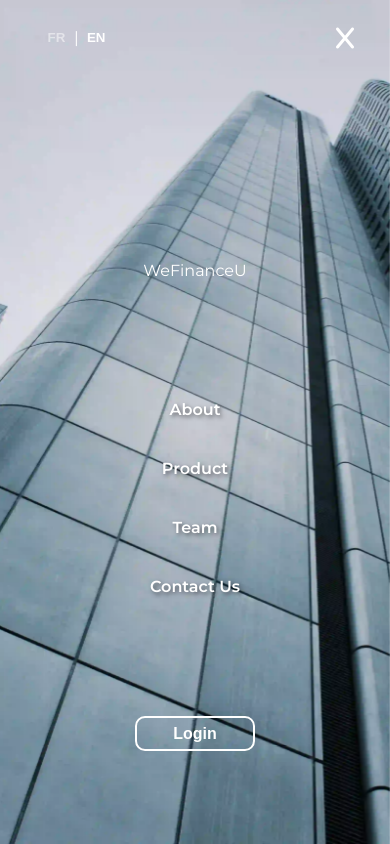
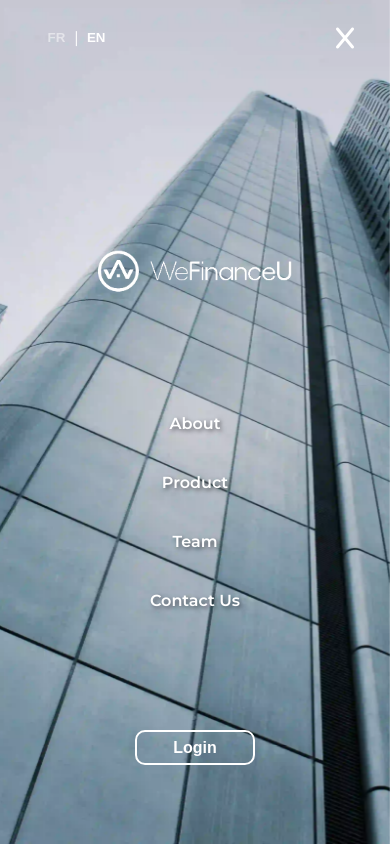
Before and after one commit to GabGo51/wefinanceu, a React (Create React App) app: page / in a window 390 px wide. Both pictures are taken after a click on the icon 349 px from the left and 40 px from the top of the page. Shown: the top 844 px of the page. Built offline with nearby package versions, Linux system fonts and the light colour scheme.

Commit message:
added logo on phone header

```diff
--- a/src/components/Header.js
+++ b/src/components/Header.js
@@ -6,6 +6,7 @@ import { AnimatePresence, motion } from "framer-motion";
 import { useNavigate } from "react-router-dom";
 import building from '../img/building.webp'
 import blueLogo from '../img/blueLogo.PNG'
+import logo from '../img/logopng.png'
 const Header = () => {
   const { open, lang, setLang, setOpen } = useContext(SettingContext);
 
@@ -36,9 +37,9 @@ const Header = () => {
             exit={{ left:"100vw", width:0 }}
 
           >
-            <p onClick={() => handleNavigate("/")} className="logo">
-              WeFinanceU
-            </p>
+            <img src={logo} onClick={() => handleNavigate("/")} className="logo"/>
+
+
             <ul className="noselect">
               <li onClick={() => handleNavigate("/about")}>About</li>
               <li onClick={() => handleNavigate("/product")}>Product</li>
@@ -238,6 +239,12 @@ const PhoneHeader = styled(motion.header)`
   justify-content: center;
   align-items: center;
 
+  img{
+    display: block;
+    z-index: 100;
+    width: 200px;
+  }
+
   ul {
     z-index: 100;
     display: flex;
--- a/src/components/Home/Hero.js
+++ b/src/components/Home/Hero.js
@@ -48,7 +48,7 @@ const Container = styled.div`
   display: flex;
   align-items: center;
   justify-content: center;
-  margin-bottom: 50px;
+  margin-bottom: 20px;
 
   .wrapper {
     .text-box {
```
Also changed, not shown: src/img/logopng.png (added).
